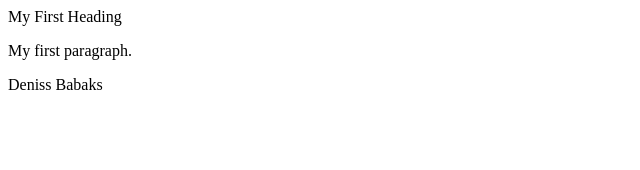
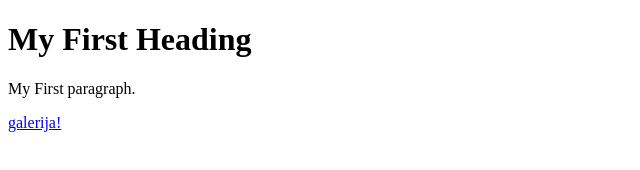
Before and after one commit to denisskl8/webpage2, a plain HTML site: page index.html in a window 1280 px wide. Shown: the whole page, without its empty margins (0-640 px from the left). Drawn offline with Linux system fonts and the light colour scheme.

Commit message:
Update index.html

```diff
--- a/index.html
+++ b/index.html
@@ -2,8 +2,10 @@
 <html>
 <body>
 
-<hl>My First Heading</hl>
-<p>My first paragraph.</p>
-<p> Deniss Babaks</p>
+  <h1>My First Heading </h1>
+  <p>My First paragraph.</p>
+
+  <a href="poga.html"Click Here!</a>
+  <p><a href="bilde.html">galerija!<a></p>
 </body>
 </html>
```
